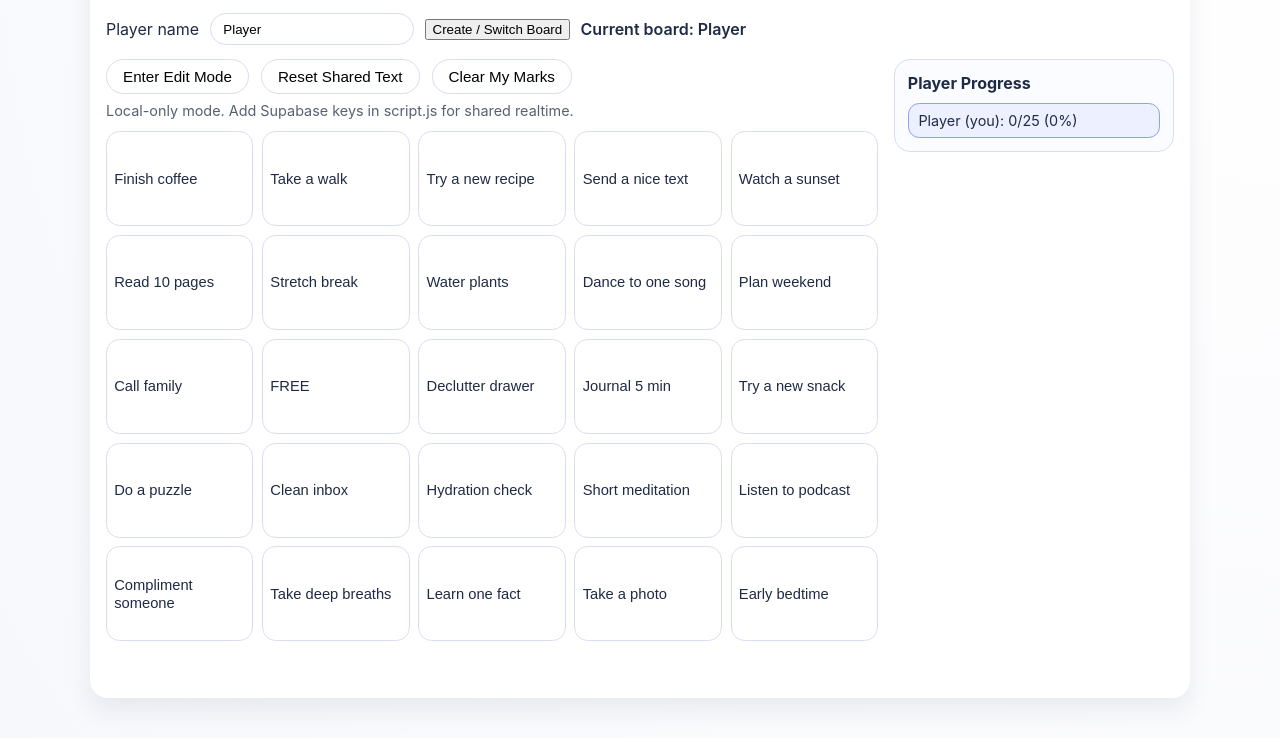
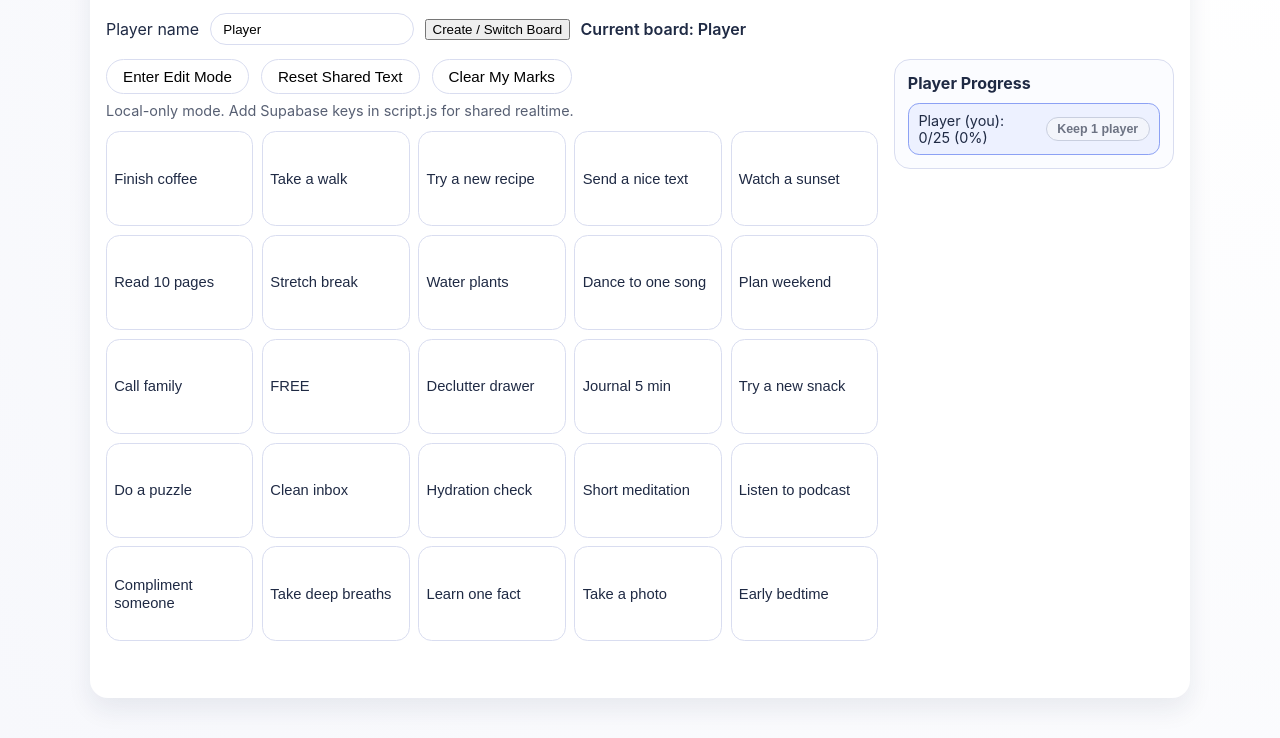
Before and after one commit to Bergie15/BergstromBingo, a plain HTML site: page index.html in a window 1280 px wide. Shown: the part 131-869 px from the top of the page. Drawn offline with nearby package versions, Linux system fonts and the light colour scheme.

Commit message:
Improve visibility of player delete button

```diff
--- a/script.js
+++ b/script.js
@@ -219,6 +219,31 @@ function getActivePlayerState() {
   return state.players[activePlayer];
 }
 
+async function deletePlayer(name) {
+  const safeName = sanitizePlayerName(name);
+  if (!safeName || !state.players[safeName]) {
+    return;
+  }
+
+  const names = Object.keys(state.players);
+  if (names.length <= 1) {
+    window.alert("You need at least one player board.");
+    return;
+  }
+
+  delete state.players[safeName];
+
+  if (activePlayer === safeName) {
+    const remaining = Object.keys(state.players);
+    activePlayer = remaining[0] || "Player";
+    ensurePlayerExists(activePlayer);
+  }
+
+  persistLocal();
+  await persistShared();
+  renderAll();
+}
+
 function persistLocal() {
   localStorage.setItem(STORAGE_KEY, JSON.stringify(state));
   localStorage.setItem(ACTIVE_PLAYER_KEY, activePlayer);
@@ -376,7 +401,35 @@ function renderProgressPanel() {
 
     const bingoBadge = entry.hasBingo ? " • BINGO" : "";
     const activeBadge = entry.name === activePlayer ? " (you)" : "";
-    item.textContent = `${entry.name}${activeBadge}: ${entry.markedCount}/${CELL_COUNT} (${entry.percent}%)${bingoBadge}`;
+    const details = document.createElement("span");
+    details.className = "progress-item-details";
+    details.textContent = `${entry.name}${activeBadge}: ${entry.markedCount}/${CELL_COUNT} (${entry.percent}%)${bingoBadge}`;
+
+    const deleteButton = document.createElement("button");
+    deleteButton.type = "button";
+    deleteButton.className = "delete-player";
+    deleteButton.textContent = "🗑 Delete";
+    deleteButton.title = `Delete ${entry.name}`;
+    deleteButton.setAttribute("aria-label", `Delete ${entry.name}`);
+
+    const isOnlyPlayer = ranking.length <= 1;
+    deleteButton.disabled = isOnlyPlayer;
+
+    if (isOnlyPlayer) {
+      deleteButton.textContent = "Keep 1 player";
+      deleteButton.title = "At least one player board must remain";
+    }
+
+    deleteButton.addEventListener("click", async () => {
+      const ok = window.confirm(`Delete ${entry.name}'s board and marks?`);
+      if (!ok) {
+        return;
+      }
+
+      await deletePlayer(entry.name);
+    });
+
+    item.append(details, deleteButton);
 
     if (entry.name === activePlayer) {
       item.classList.add("active");
--- a/styles.css
+++ b/styles.css
@@ -103,6 +103,35 @@ header p {
   padding: 0.5rem 0.6rem;
   font-size: 0.9rem;
   background: white;
+  display: flex;
+  align-items: center;
+  justify-content: space-between;
+  gap: 0.5rem;
+}
+
+.progress-item-details {
+  min-width: 0;
+  flex: 1;
+  overflow-wrap: anywhere;
+}
+
+.delete-player {
+  border: 1px solid #c9578e;
+  background: #ffe5f1;
+  color: #7f1f4f;
+  border-radius: 999px;
+  padding: 0.25rem 0.65rem;
+  font-size: 0.78rem;
+  font-weight: 600;
+  white-space: nowrap;
+  flex-shrink: 0;
+}
+
+.delete-player:disabled {
+  border-color: #c9cfdf;
+  background: #f3f5fb;
+  color: #6d7383;
+  cursor: not-allowed;
 }
 
 .progress-item.active {
```
